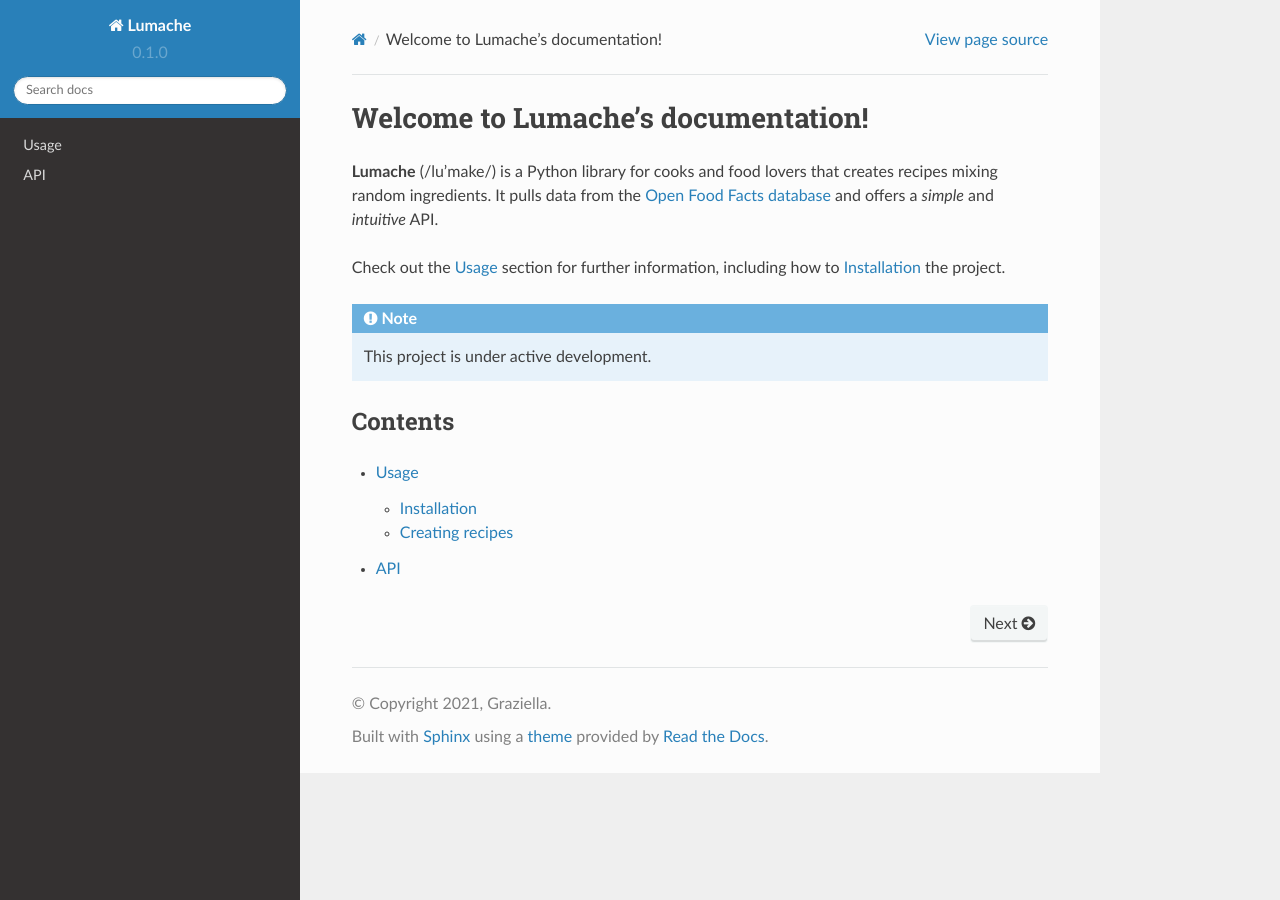
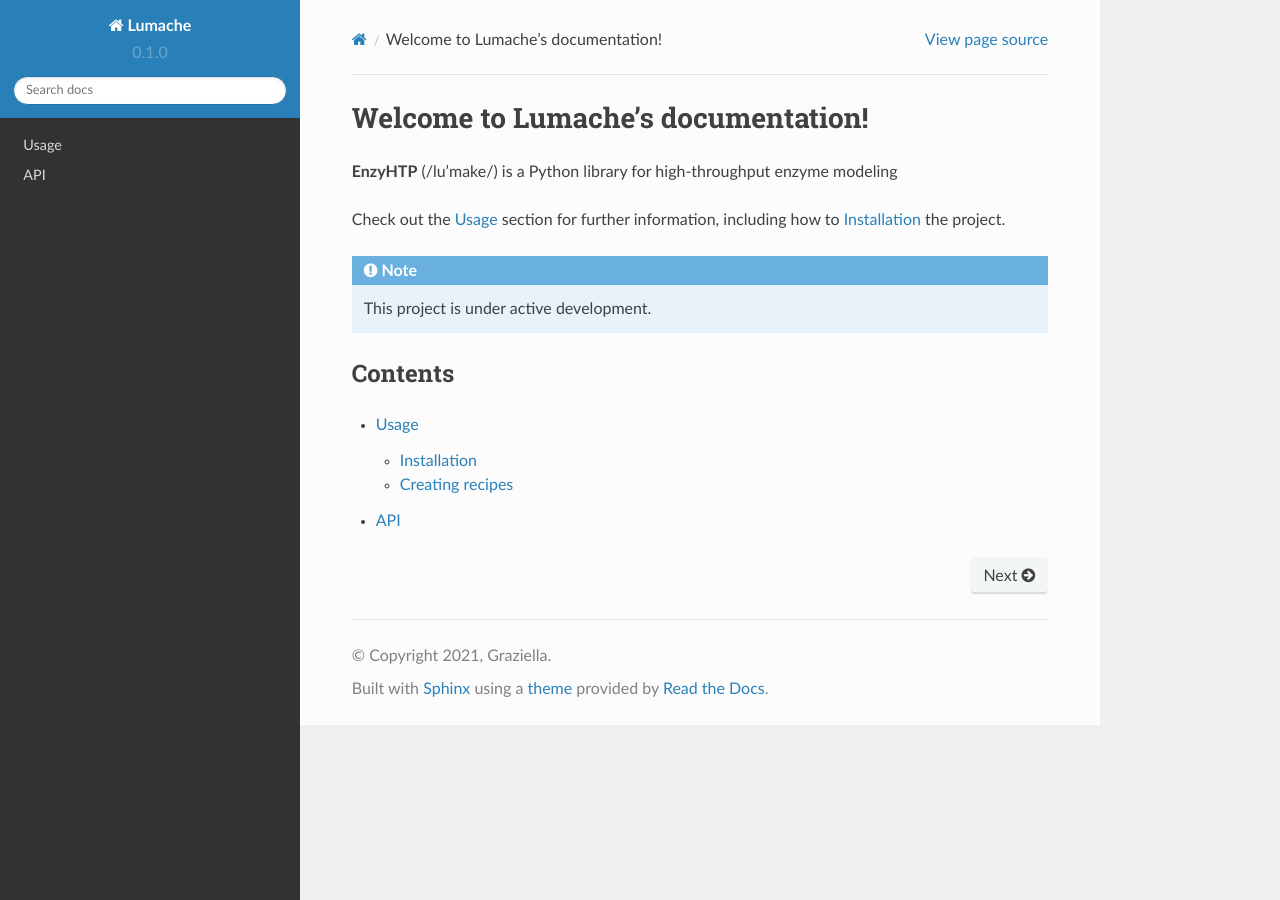
Before and after one commit to ChemBioHTP/enzyhtp_doc, a Sphinx documentation site: the page built from docs/source/index.rst, in a window 1280 px wide. Built offline with Sphinx 7.4.7 and the Read the Docs theme 2.0.0, drawn with Linux system fonts in a browser that asks for light colours.

Commit message:
Update: add demo lines

```diff
--- a/docs/source/index.rst
+++ b/docs/source/index.rst
@@ -1,10 +1,7 @@
 Welcome to Lumache's documentation!
 ===================================
 
-**Lumache** (/lu'make/) is a Python library for cooks and food lovers
-that creates recipes mixing random ingredients.
-It pulls data from the `Open Food Facts database <https://world.openfoodfacts.org/>`_
-and offers a *simple* and *intuitive* API.
+**EnzyHTP** (/lu'make/) is a Python library for high-throughput enzyme modeling
 
 Check out the :doc:`usage` section for further information, including
 how to :ref:`installation` the project.
```
